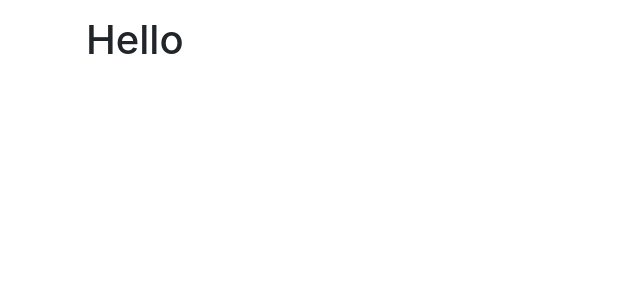
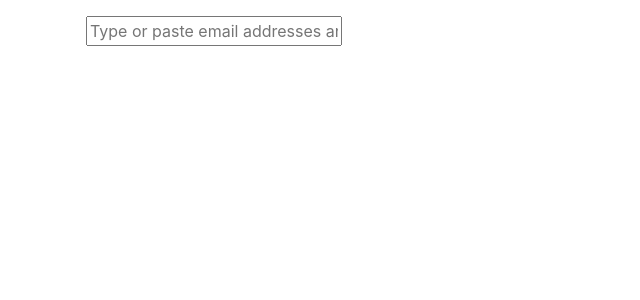
Before and after one commit to syoon123/etemplate, a React (Create React App) app in the folder app/: page / in a window 1280 px wide. Shown: the top 300 px of the page, without its empty margins (0-640 px from the left). Built offline with nearby package versions, Linux system fonts and the light colour scheme.

Commit message:
functionality for recipients component

```diff
--- a/app/src/App.tsx
+++ b/app/src/App.tsx
@@ -1,17 +1,38 @@
 import React from 'react';
 import './App.css';
-import Container from "react-bootstrap/Container";
+import Container from 'react-bootstrap/Container';
+import Recipients from './components/Recipients';
+import Row from 'react-bootstrap/Row';
+import Col from 'react-bootstrap/Col';
+
+export type RecipientsCallback = {
+  (items: string[]): void;
+};
 
 export default function App() {
   const [recipients, setRecipients] = React.useState<string[]>([]);
-  const [cc, setCc] = React.useState<string[]>([]);
-  const [bcc, setBcc] = React.useState<string[]>([]);
-  const [content, setContent] = React.useState<string>('');
-  const [mailToUrl, setMailToUrl] = React.useState<string>('');
+  // const [cc, setCc] = React.useState<string[]>([]);
+  // const [bcc, setBcc] = React.useState<string[]>([]);
+  // const [content, setContent] = React.useState<string>('');
+  // const [mailToUrl, setMailToUrl] = React.useState<string>('');
+
+  function handleRecipients(items: string[]) {
+    console.log(items);
+    setRecipients(items);
+  }
+
+  // function handleCc(items: string[]) {
+  //   setCc(items);
+  // }
+
   return (
     <div className="App">
       <Container className="p-3">
-        <h1>Hello</h1>
+        {Recipients({
+          label: 'To:',
+          action: handleRecipients,
+          items: recipients,
+        })}
       </Container>
     </div>
   );
--- a/app/src/components/Recipients.tsx
+++ b/app/src/components/Recipients.tsx
@@ -1 +1,109 @@
 import React from 'react';
+import Row from 'react-bootstrap/Row';
+import Col from 'react-bootstrap/Col';
+import { RecipientsCallback } from '../App';
+
+export type RecipientsProps = {
+  label: string;
+  action: RecipientsCallback;
+  items: string[];
+};
+
+export default function Recipients(props: RecipientsProps) {
+  const [value, setValue] = React.useState<string>('');
+  const [error, setError] = React.useState<string>('');
+
+  const handleKeyDown = (evt: React.KeyboardEvent<HTMLInputElement>) => {
+    if (['Enter', 'Tab', ','].includes(evt.key)) {
+      evt.preventDefault();
+
+      setValue(value.trim());
+
+      if (value && isValid(value)) {
+        setValue('');
+        props.action([...props.items, value]);
+      }
+    }
+  };
+
+  const handleChange = (evt: React.ChangeEvent<HTMLInputElement>) => {
+    setValue(evt.target.value);
+    setError('');
+  };
+
+  const handleDelete = (item: string) => {
+    props.action(props.items.filter((i) => i !== item));
+  };
+
+  const handlePaste = (evt: React.ClipboardEvent<HTMLInputElement>) => {
+    evt.preventDefault();
+
+    var paste = evt.clipboardData.getData('text');
+    var emails = paste.match(/[\w\d\.-]+@[\w\d\.-]+\.[\w\d\.-]+/g);
+
+    if (emails) {
+      var toBeAdded = emails.filter((email) => !isInList(email));
+
+      props.action([...props.items, ...toBeAdded]);
+    }
+  };
+
+  function isValid(email: string) {
+    let error = null;
+
+    if (isInList(email)) {
+      error = `${email} has already been added.`;
+    }
+
+    if (!isEmail(email)) {
+      error = `${email} is not a valid email address.`;
+    }
+
+    if (error) {
+      setError(error);
+      return false;
+    }
+
+    return true;
+  }
+
+  function isInList(email: string) {
+    return props.items.includes(email);
+  }
+
+  function isEmail(email: string) {
+    return /[\w\d\.-]+@[\w\d\.-]+\.[\w\d\.-]+/.test(email);
+  }
+
+  return (
+    <Row>
+      <Col>
+        <>
+          {props.items.map((item) => (
+            <div className="tag-item" key={item}>
+              {item}
+              <button
+                type="button"
+                className="button"
+                onClick={() => handleDelete(item)}
+              >
+                &times;
+              </button>
+            </div>
+          ))}
+
+          <input
+            className={'input ' + (error && ' has-error')}
+            value={value}
+            placeholder="Type or paste email addresses and press `Enter`..."
+            onKeyDown={handleKeyDown}
+            onChange={handleChange}
+            onPaste={handlePaste}
+          />
+
+          {error && <p className="error">{error}</p>}
+        </>
+      </Col>
+    </Row>
+  );
+}
```
